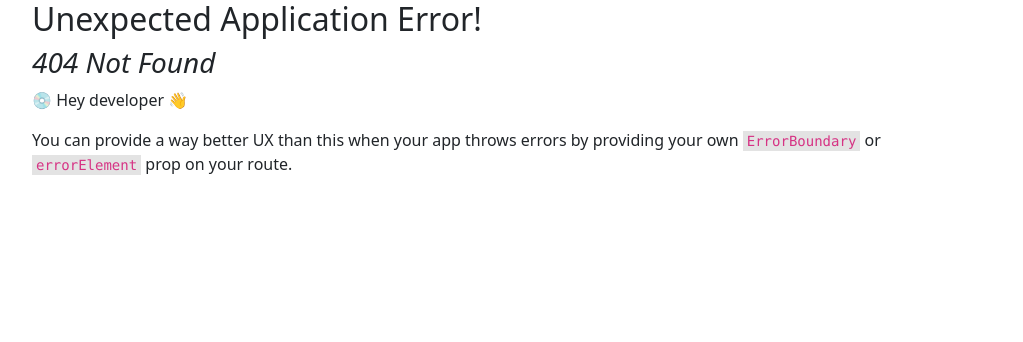
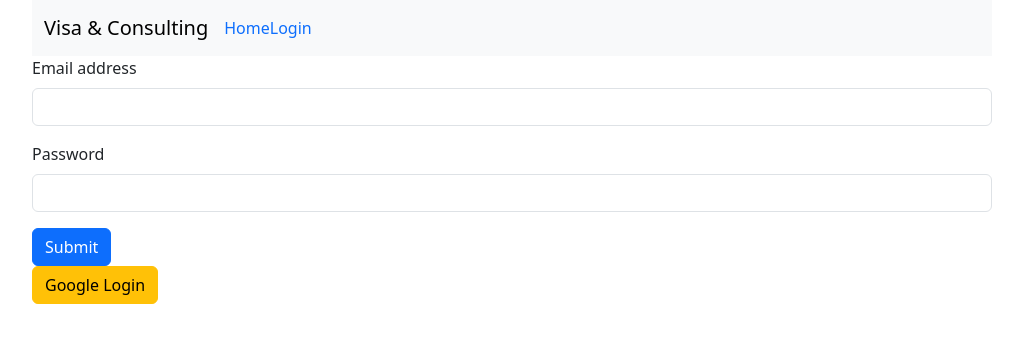
Before and after one commit to mainul786/visa-consulting-client, a React (Create React App) app: page /login in a window 1280 px wide. Before the commit this address had no page. Shown: the top 342 px of the page, without its empty margins (128-1151 px from the left). Built offline with nearby package versions, Linux system fonts and the light colour scheme; no server answers.

Commit message:
firebase login and google login system implementaion successfully

```diff
--- a/package.json
+++ b/package.json
@@ -11,6 +11,7 @@
     "react": "^18.2.0",
     "react-bootstrap": "^2.9.2",
     "react-dom": "^18.2.0",
+    "react-photo-view": "^1.2.4",
     "react-router-dom": "^6.21.1",
     "react-scripts": "5.0.1",
     "web-vitals": "^2.1.4"
--- a/src/components/Home/Banner/Banner.js
+++ b/src/components/Home/Banner/Banner.js
@@ -6,7 +6,7 @@ import slide4 from '../../assest/image/slide-4.jpg';
 import slide5 from '../../assest/image/slide-5.jpg';
 import slide6 from '../../assest/image/slide-6.jpg';
 import Carousel from 'react-bootstrap/Carousel';
-// import ExampleCarouselImage from 'components/ExampleCarouselImage';
+
 
 
 const bannerItem = [
--- a/src/components/Home/Services/ServiceCard/ServiceCard.js
+++ b/src/components/Home/Services/ServiceCard/ServiceCard.js
@@ -1,4 +1,5 @@
 import React from 'react';
+import { PhotoProvider, PhotoView } from 'react-photo-view';
 
 
 const ServiceCard = ({service}) => {
@@ -6,12 +7,17 @@ const ServiceCard = ({service}) => {
     return (
       <div className="col">
       <div className="card h-100">
-        <img src={image} className="card-img-top" alt="" />
+        <PhotoProvider>
+          <PhotoView src={image}>
+          <img src={image} className="card-img-top h-50" alt="" />
+          </PhotoView>
+          </PhotoProvider>
         <div className="card-body">
           <h5 className="card-title">{name}</h5>
           <p className="card-text">{details}</p>
           <p className="card-text">Rs:$ {price}</p>
           <p className="card-text">Rating: {rating}</p>
+          <button className='btn btn-primary'>View Details</button>
         </div>
       </div>
       </div>
--- a/src/components/Home/Services/Services.js
+++ b/src/components/Home/Services/Services.js
@@ -22,7 +22,7 @@ const Services = () => {
             }
         </div>
             <div className='text-center mt-5'>
-            <Link to='/service'><button type="button" class="btn btn-primary ">See More</button></Link>
+            <Link to='/service'><button type="button" className="btn btn-primary ">See More</button></Link>
             </div>
         </div>
     );
--- /dev/null
+++ b/src/components/Login/Login.js
@@ -0,0 +1,53 @@
+import React, { useContext } from 'react';
+import { UserContext } from '../context/AuthContext/AuthContext';
+
+const Login = () => {
+    const { login, googleLogin } = useContext(UserContext);
+
+    const handleLogin = event =>{
+        event.preventDefault();
+        const form = event.target;
+        const email = form.email.value;
+        const password = form.password.value;
+        console.log(email, password);
+        login(email, password)
+        .then(result => {
+            const user = result.user;
+            console.log(user)
+        })
+        .catch(err => console.error(err))
+    }
+
+    const handleGoogleLogin = () =>{
+        googleLogin()
+        .then(result => {
+            const user = result.user;
+            console.log(user)
+        })
+        .catch(error => console.log(error))
+
+    }
+
+    return (
+       <div>
+         <form onSubmit={handleLogin}>
+            <div className="mb-3 ">
+                <label for="exampleInputEmail1" className="form-label">Email address</label>
+                <input type="email" name='email' className="form-control" id="exampleInputEmail1" aria-describedby="emailHelp" />
+
+            </div>
+            <div className="mb-3">
+                <label for="exampleInputPassword1" className="form-label">Password</label>
+                <input type="password" name='password' className="form-control" id="exampleInputPassword1" />
+            </div>
+            <button type="submit" className="btn btn-primary">Submit</button>
+        </form>
+
+        <div>
+            <button className='btn btn-warning' onClick={handleGoogleLogin}>Google Login</button>
+        </div>
+       </div>
+    );
+};
+
+export default Login;
--- a/src/components/Route/Router/Router.js
+++ b/src/components/Route/Router/Router.js
@@ -2,6 +2,7 @@ import { createBrowserRouter } from "react-router-dom";
 import Home from "../../Home/Home/Home";
 import Main from "../../../layout/Main";
 import Service from "../../Home/Services/Service";
+import Login from "../../Login/Login";
 
  const router = createBrowserRouter([
     {
@@ -15,6 +16,10 @@ import Service from "../../Home/Services/Service";
             {
                 path:'/service',
                 element:<Service></Service>
+            },
+            {
+                path:'/login',
+                element:<Login></Login>
             }
         ]
     }
--- a/src/components/Shared/Header/Header.js
+++ b/src/components/Shared/Header/Header.js
@@ -1,10 +1,15 @@
-import React from 'react';
+
+import { useContext } from 'react';
 import Container from 'react-bootstrap/Container';
 import Nav from 'react-bootstrap/Nav';
 import Navbar from 'react-bootstrap/Navbar';
 import { Link } from 'react-router-dom';
+import { UserContext } from '../../context/AuthContext/AuthContext';
+
 
 const Header = () => {
+  const { user } = useContext(UserContext);
+  console.log(user?.uid);
   return (
     <Navbar collapseOnSelect expand="lg" className="bg-body-tertiary">
       <Container>
@@ -13,7 +18,15 @@ const Header = () => {
         <Navbar.Collapse id="responsive-navbar-nav">
           <Nav className="me-auto d-flex align-items-center justify-content-center">
             <Link to='/' className='text-decoration-none'>Home</Link>
-              <Nav.Link href="#pricing">Pricing</Nav.Link>
+            {
+              user?.uid ?
+                <>
+                  <Link to='/logout' className='text-decoration-none'>LogOut</Link>
+                  <Link to='/login' className='text-decoration-none'>Login</Link>
+                </>
+                :
+                 <Link to='/login' className='text-decoration-none'>Login</Link>
+            }
           </Nav>
         </Navbar.Collapse>
       </Container>
--- /dev/null
+++ b/src/components/context/AuthContext/AuthContext.js
@@ -0,0 +1,45 @@
+import { GoogleAuthProvider, getAuth, onAuthStateChanged, signInWithEmailAndPassword, signInWithPopup } from 'firebase/auth';
+import React, { useEffect, useState } from 'react';
+import { createContext } from "react";
+import app from '../../../firebase/firebase.config';
+
+export const UserContext = createContext();
+const auth = getAuth(app);
+const googleProvider = new GoogleAuthProvider();
+
+const AuthContext = ({children}) => {
+    const [user, setUser] = useState(null);
+    const [loading, setLoading] = useState(true);
+
+    const login = (email, password) =>{
+        return signInWithEmailAndPassword(auth, email, password)
+        };
+
+        const googleLogin = () =>{
+            return signInWithPopup(auth, googleProvider)
+        }
+
+        useEffect(()=>{
+            const unsubsCribe = onAuthStateChanged(auth, currentUser =>{
+            setUser(currentUser);
+            setLoading(false);
+            })
+            return () => unsubsCribe()
+
+        }, [])
+
+    const authInfo = {
+        user,
+        login,
+        loading,
+        googleLogin
+    };
+
+    return (
+       <UserContext.Provider value={authInfo}>
+        {children}
+       </UserContext.Provider>
+    );
+};
+
+export default AuthContext;
--- /dev/null
+++ b/src/firebase/firebase.config.js
@@ -0,0 +1,27 @@
+// Import the functions you need from the SDKs you need
+import { initializeApp } from "firebase/app";
+// TODO: Add SDKs for Firebase products that you want to use
+// https://firebase.google.com/docs/web/setup#available-libraries
+
+// Your web app's Firebase configuration
+// const firebaseConfig = {
+//   apiKey: process.env.VISA_APP_apiKey,
+//   authDomain: process.env.VISA_APP_authDomain,
+//   projectId: process.env.VISA_APP_projectId,
+//   storageBucket: process.env.VISA_APP_storageBucket,
+//   messagingSenderId: process.env.VISA_APP_messagingSenderId,
+//   appId: process.env.VISA_APP_appId
+// };
+
+const firebaseConfig = {
+    apiKey: "AIzaSyDVS-GWOrSx5gYkr-eaOxFjsFMGHV3osVQ",
+    authDomain: "visa-consulting-5f6c5.firebaseapp.com",
+    projectId: "visa-consulting-5f6c5",
+    storageBucket: "visa-consulting-5f6c5.appspot.com",
+    messagingSenderId: "150022245595",
+    appId: "1:150022245595:web:7647517499e031a696d0fe"
+  };
+
+// Initialize Firebase
+const app = initializeApp(firebaseConfig);
+export default app;
--- a/src/index.js
+++ b/src/index.js
@@ -4,11 +4,16 @@ import './index.css';
 import App from './App';
 import reportWebVitals from './reportWebVitals';
 import 'bootstrap/dist/css/bootstrap.min.css';
+import 'react-photo-view/dist/react-photo-view.css';
+import AuthContext from './components/context/AuthContext/AuthContext';
+
 
 const root = ReactDOM.createRoot(document.getElementById('root'));
 root.render(
   <React.StrictMode>
+    <AuthContext>
     <App />
+    </AuthContext>
   </React.StrictMode>
 );
 
```
Also changed, not shown: 2 other files (tests, documents, lock files or other folders). Lines whose indentation alone changed are shown as unchanged.
